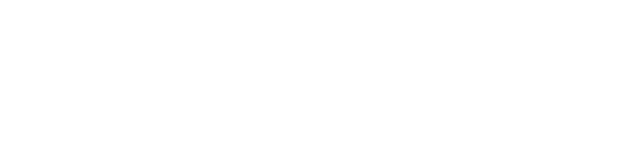
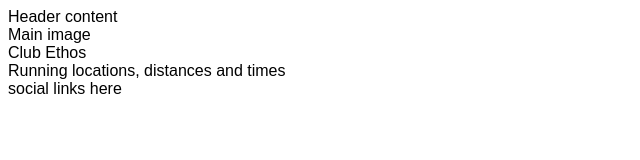
Before and after one commit to RH-devs/demo-loverun, a plain HTML site: page index.html in a window 1280 px wide. Shown: the whole page, without its empty margins (0-640 px from the left). Drawn offline with Linux system fonts and the light colour scheme.

Commit message:
Add meta data to head and connect css file

```diff
--- a/assets/css/style.css
+++ b/assets/css/style.css
@@ -0,0 +1,3 @@
+body {
+    font-family: arial;
+}
--- a/index.html
+++ b/index.html
@@ -4,9 +4,25 @@
     <meta charset="UTF-8">
     <meta http-equiv="X-UA-Compatible" content="IE=edge">
     <meta name="viewport" content="width=device-width, initial-scale=1.0">
-    <title>Document</title>
+    <meta name= "description" content="Love Running club for runners in Dublin, Ireland">
+    <meta name="keywords" content="love running, running club, dublin, ireland">
+
+    <link rel ="stylesheet" href="assets/css/style.css">
+    <title>Love Running</title>
 </head>
 <body>
-
+    <header>Header content</header>
+    <section>
+        Main image
+    </section>
+    <section>
+        Club Ethos
+    </section>
+    <section>
+       Running locations, distances and times
+    </section>
+    <footer>
+        social links here
+    </footer>
 </body>
 </html>
```
